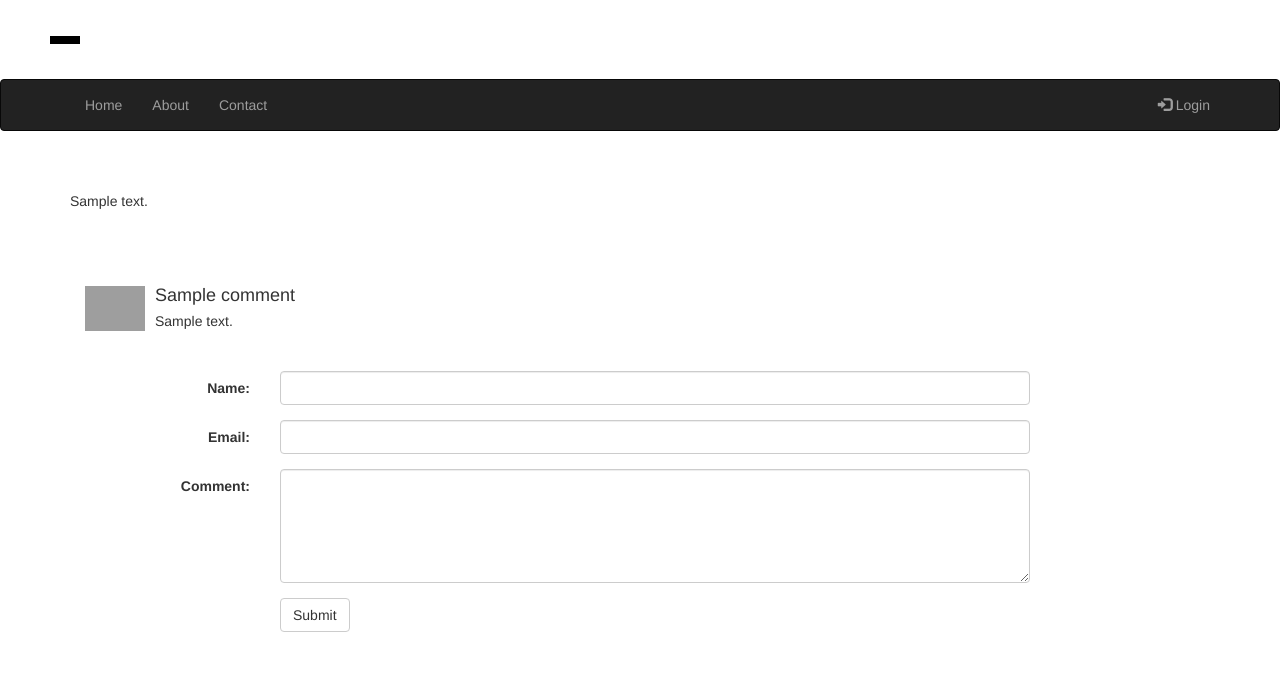
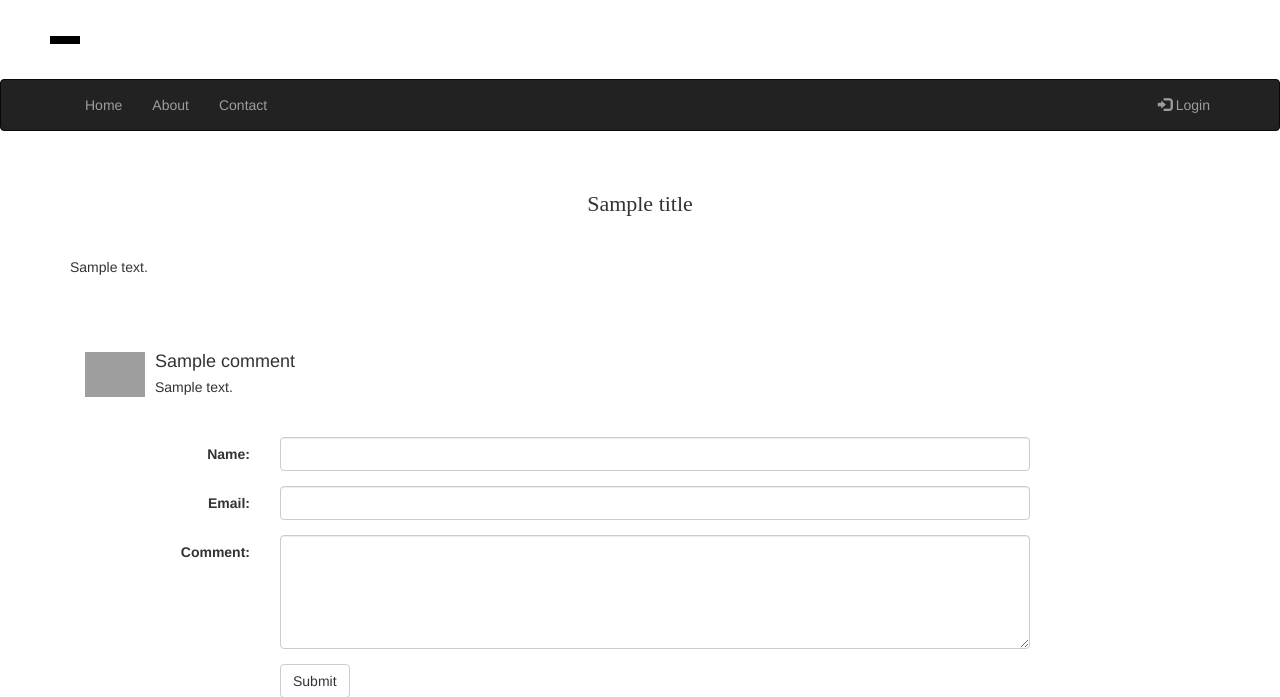
Before and after one commit to xSooDx/BlogOn, a Flask app: template templates/home/post.html in a window 1280 px wide. Shown: the part 404-1101 px from the top of the page. Before the commit the page ends 1036 px from the top, so only its background shows below. Run offline with Flask 2, Linux system fonts and the light colour scheme; the template is opened without the code that fills it: most values are stand-ins (such as "Sample title", 1, 10 or a date in 2020); parts of the project's set-up code (start-up, migrations or seed data) failed here and were passed over; some libraries are stand-ins or nearby versions; grey boxes are pictures that could not be loaded.

Commit message:
post heading added

```diff
--- a/templates/home/about.html
+++ b/templates/home/about.html
@@ -1,4 +1,6 @@
 {% extends "home/layout.html" %}
 {% block body %}
-<p> About </p>
+<p> {{about.content}} </p>
+
+
 {% endblock %}
--- a/templates/home/post.html
+++ b/templates/home/post.html
@@ -4,6 +4,7 @@
 <script>
 	function init(){
 		$('#content').append($.parseHTML("{{post['content']|safe}}"))
+		$('#title').append($.parseHTML("{{title}}"))
 		var t;
 		$(window).scroll(function() {
 			if($(window).scrollTop() + $(window).height() > $(document).height() - 100) {
@@ -94,6 +95,10 @@
 <body onload="init()">
 <div class="container">
 	<br><br>
+	<div id='title' style="margin: auto; text-align:center;font: 22px arial bold;">
+
+	</div>
+	<br><br>
 	<div id="content">
 
 	</div>
--- a/views.py
+++ b/views.py
@@ -49,7 +49,7 @@ def post(title):
         # change to 404 not found
         post = ""
         return redirect(url_for('error'))
-    return render_template('home/post.html', user=user, post=post)
+    return render_template('home/post.html', user=user, post=post, title=title)
 
 
 @app.route('/load_comments', methods=['POST'])
```
